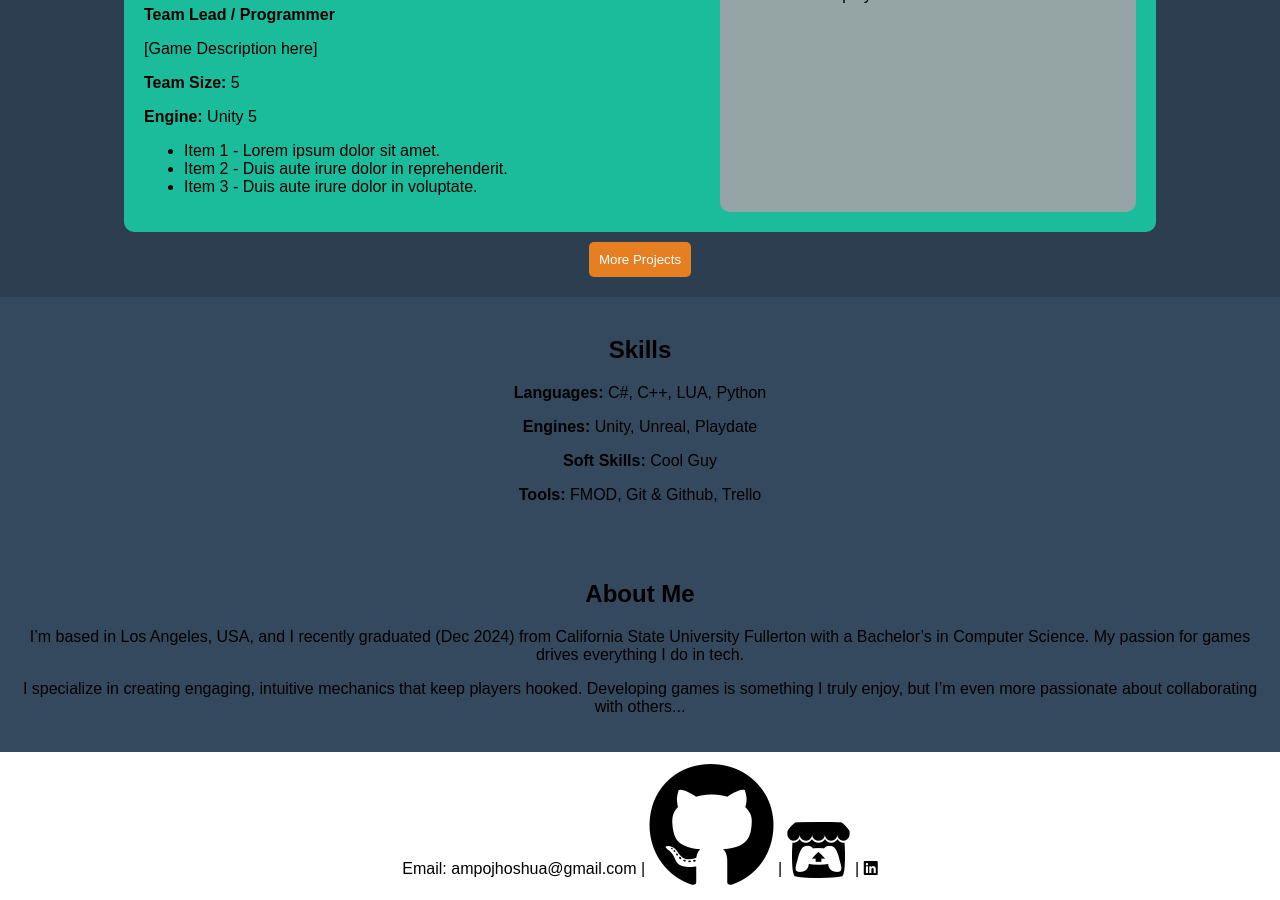
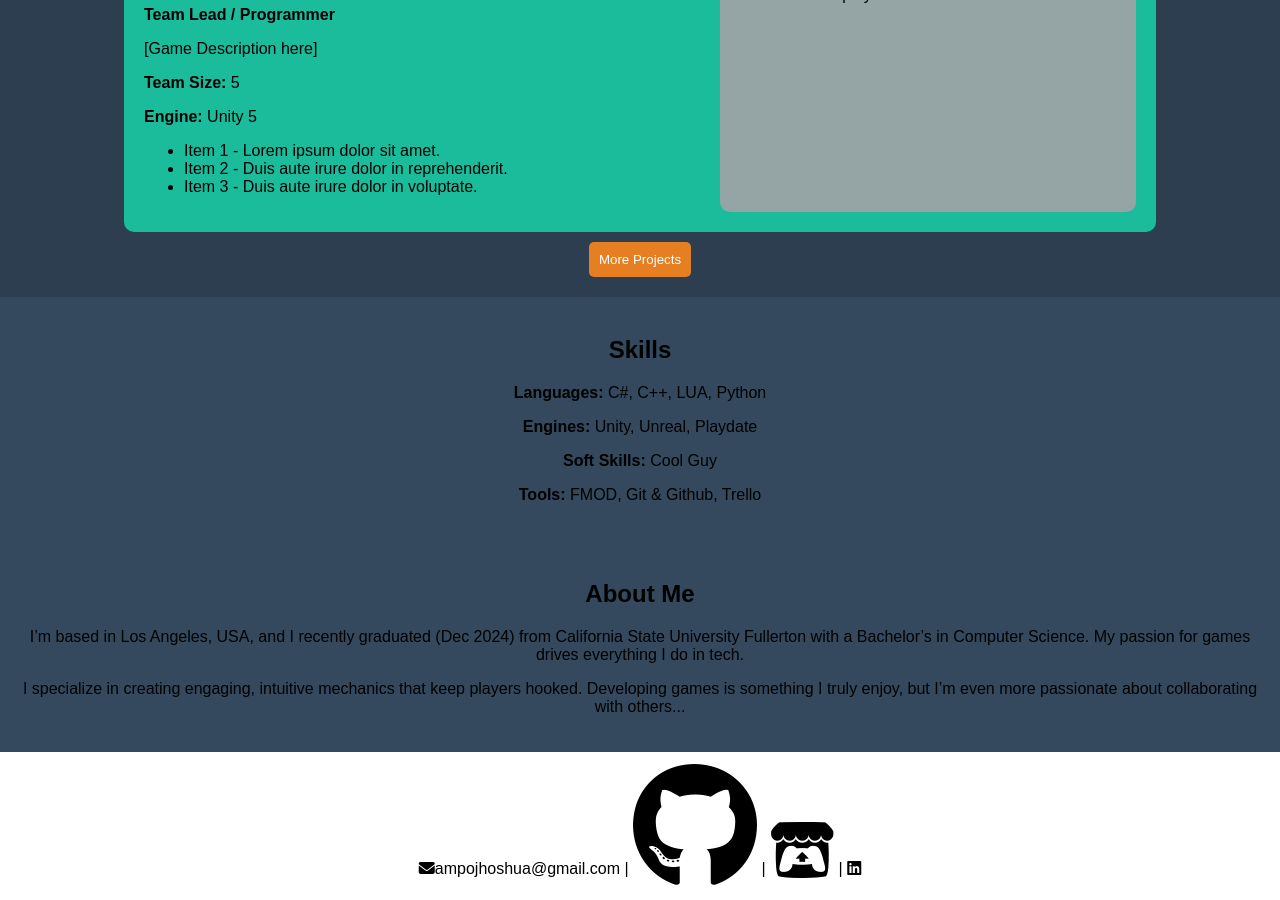
Before and after one commit to Waffle-Fish/Waffle-Fish.github.io, a Jekyll site: the page built from README.md, in a window 1280 px wide and 900 px high, scrolled down 1267 px. Built offline with Jekyll 4.4.1, drawn with Linux system fonts in a browser that asks for light colours; nearby versions of some CDN libraries; our own code applies the rules of GitHub Pages for plain Markdown files.

Commit message:
update footer

```diff
--- a/_layouts/default.html
+++ b/_layouts/default.html
@@ -74,7 +74,7 @@
     </section>
 
     <footer class="footer">
-        <a>Email: ampojhoshua@gmail.com</a> | <i class="fa-brands fa-github fa-8x"></i> | <i class="fa-brands fa-itch-io fa-4x" href="https://wafflefish.itch.io/"></i> | <i class="fa-brands fa-linkedin"></i>
+        <i class="fa-solid fa-envelope"></i><span>ampojhoshua@gmail.com</span> | <i class="fa-brands fa-github fa-8x"></i> | <i class="fa-brands fa-itch-io fa-4x" href="https://wafflefish.itch.io/"></i> | <i class="fa-brands fa-linkedin"></i>
     </footer>
 
 </body>
```
